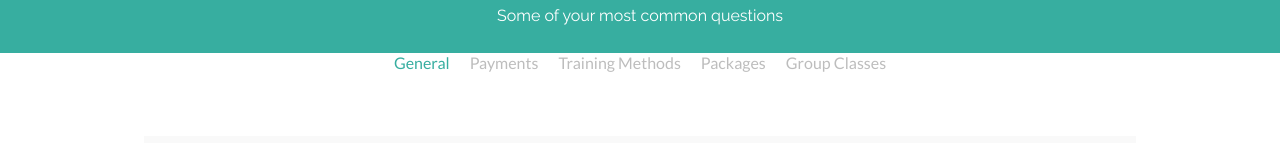
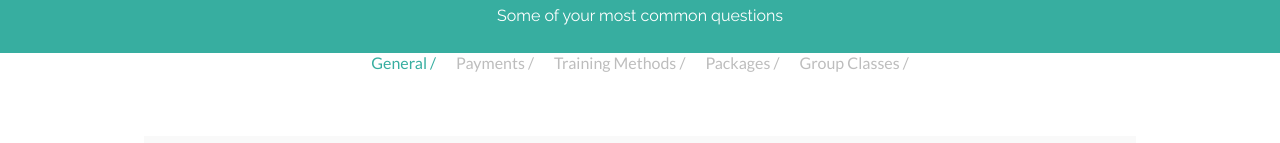
Before and after one commit to j-jinjia/positive-pup, a React (Create React App) app: page /positive-pup/faqs in a window 1280 px wide. Shown: the part 205-348 px from the top of the page. Built offline with nearby package versions, Linux system fonts and the light colour scheme.

Commit message:
addeed / for labels in the filters

```diff
--- a/src/components/CategoryFilter/CategoryFilter.jsx
+++ b/src/components/CategoryFilter/CategoryFilter.jsx
@@ -22,7 +22,7 @@ const CategoryFilter = ({
         onClick={handleClick}
         value={val}
       >
-        {val}
+        {`${val} / `}
       </button>
     );
   });
```
